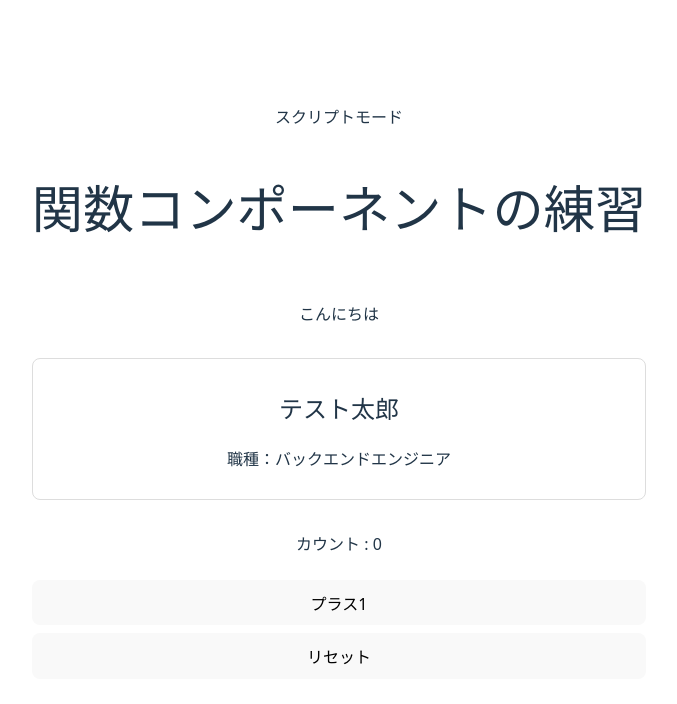
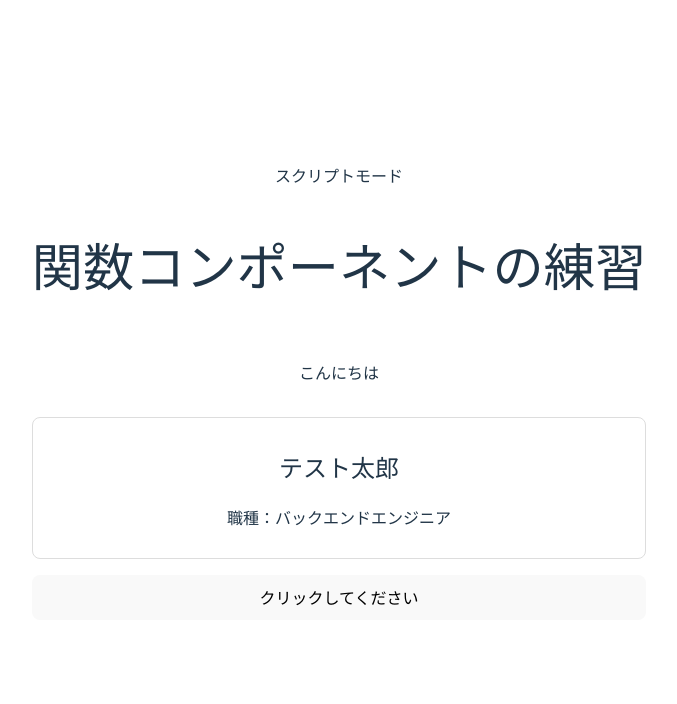
Before and after one commit to seyou-U/React_Practice, a React (Vite) app: page / in a window 1280 px wide. Shown: the top 704 px of the page, without its empty margins (301-978 px from the left). Built offline with nearby package versions, Linux system fonts and the light colour scheme.

Commit message:
[add] 簡易的なイベントハンドリングの追加

```diff
--- /dev/null
+++ b/src/components/SampleButton.jsx
@@ -0,0 +1,9 @@
+export function SampleButton() {
+    const handleClick = () => {
+        alert('ボタンがクリックされました。');
+    };
+
+    return (
+        <button onClick={handleClick}>クリックしてください</button>
+    );
+}
--- a/src/pages/Home.jsx
+++ b/src/pages/Home.jsx
@@ -1,6 +1,6 @@
-import { Counter } from "../components/Counter";
 import { Hello } from "../components/Hello";
 import { ProfileCard } from "../components/ProfileCard";
+import { SampleButton } from "../components/SampleButton";
 
 export function Home() {
     return (
@@ -8,7 +8,7 @@ export function Home() {
             <h1>関数コンポーネントの練習</h1>
             <Hello/>
             <ProfileCard name="テスト太郎" job="バックエンドエンジニア" />
-            <Counter />
+            <SampleButton />
         </main>
     )
 }
```
